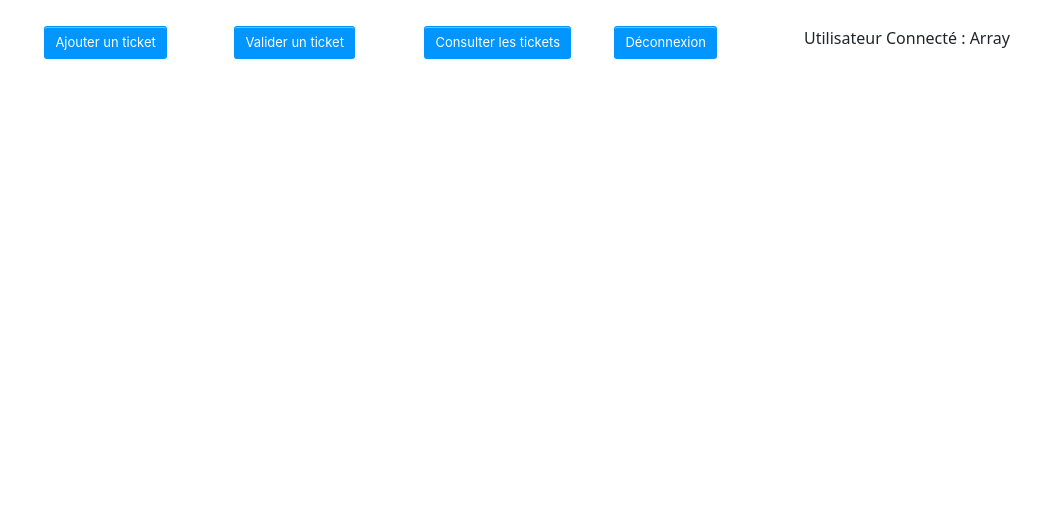
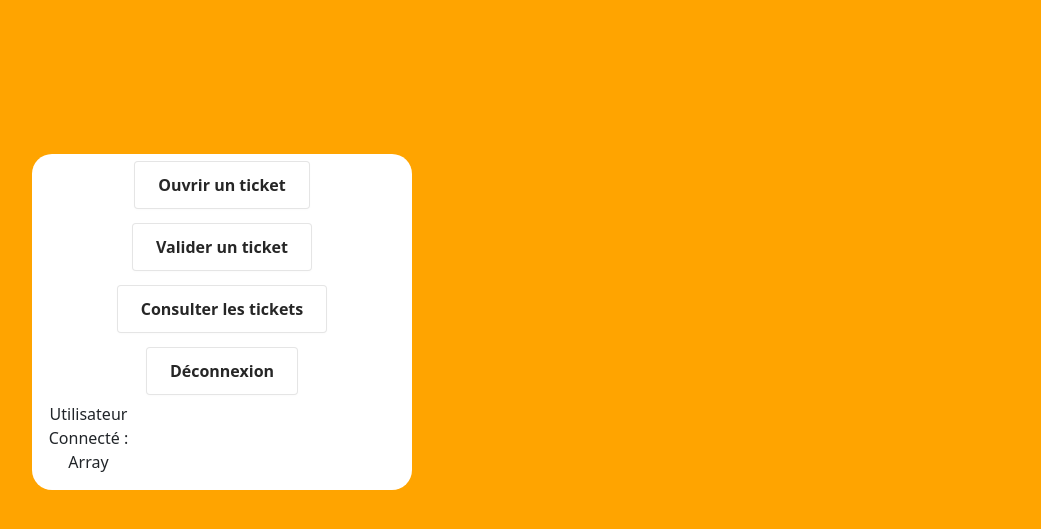
Before and after one commit to GuGules/ticketTool, a PHP site: page /menu.php in a window 1280 px wide. Shown: the top 529 px of the page, without its empty margins (38-1079 px from the left). Run offline with PHP 8.4, Linux system fonts and the light colour scheme; the visitor is signed in with stand-in values (Sample User, id 1).

Commit message:
Nouvelle BDD + Debut Menu

```diff
--- /dev/null
+++ b/scriptsSQL/BDDTicketsInserts/insertGravites.sql
@@ -0,0 +1,5 @@
+USE BDDTickets;
+INSERT INTO couleur(couleurHex,libelle)VALUES
+('D04848','Problème'),
+('F3B95F','Info'),
+('294B29','Validé');
--- a/scriptsSQL/BDDTicketsInserts/insertUserTest.sql
+++ b/scriptsSQL/BDDTicketsInserts/insertUserTest.sql
@@ -1 +1,2 @@
-INSERT INTO utilisateur(nom,prenom,adresseIP,SHA_PASS,username) VALUES ('test','test','127.0.0.1','b03ddf3ca2e714a6548e7495e2a03f5e824eaac9837cd7f159c67b90fb4b7342','test');
+USE BDDTickets;
+INSERT INTO utilisateur(nom,prenom,adresseIP,SHA_PASS,username,adminMode) VALUES ('test','test','127.0.0.1','b03ddf3ca2e714a6548e7495e2a03f5e824eaac9837cd7f159c67b90fb4b7342','test',1);
--- a/ticketTool/connected.php
+++ b/ticketTool/connected.php
@@ -6,7 +6,7 @@
 <body>
     <?php
         include("include/BDDAccess.php");
-        echo "<h1>".$_SESSION['ConnectedUser']."</h1>";
+        echo "<h1>".$_SESSION['adminMode']."</h1>";
     ?>
 </body>
 </html>
--- /dev/null
+++ b/ticketTool/disconnect.php
@@ -0,0 +1,4 @@
+<?php
+    $_SESSION['isLoggedIn']=false;
+    $_SESSION['ConnectedUser']="";
+    header('Location: index.php');?>
--- a/ticketTool/include/BDDAccess.php
+++ b/ticketTool/include/BDDAccess.php
@@ -16,7 +16,7 @@
 };
 
 function getUsers($bdd){
-   $req = "select nom,prenom from utilisateur";
+   $req = "select * from utilisateur";
    $res = $bdd->query($req);
    $lesLignes = $res->fetchAll();
    return $lesLignes;
--- a/ticketTool/include/userList.php
+++ b/ticketTool/include/userList.php
@@ -10,6 +10,7 @@
     foreach ($users as $user){
         $nom = $user['nom'];
         $prenom = $user['prenom'];
+        $adminMode = $user['adminMode']
     ?>
     <tr>
         <td><?php echo $nom;?></td>
--- a/ticketTool/index.php
+++ b/ticketTool/index.php
@@ -22,7 +22,7 @@
           <?php if (isset($_GET['error'])) {
             if ($_GET['error'] == "i_log") {
               echo "<p>Nom d'utilisateur ou mot de passe incorrect</p>";
-            } else if ($_GET['error'] == 'emp_log') {
+            } else if ($_GET['error'] == "emp_log") {
               echo "<p>Aucune informations d'identification entrées</p>";
             }
           } ?>
--- a/ticketTool/menu-style.css
+++ b/ticketTool/menu-style.css
@@ -1,54 +1,70 @@
 body{
     padding-top: 2%;
+    background-color: #FFA400;
 }
 
 #menu-barre{
-    align-content: left;
-    justify-content: left;
-    align-items: left;
-    text-align: left;
+    background-color: white;
+    align-items :center;
+    align-content: center;
+    text-align: center;
+    justify-content: center;
+    border-radius: 20px ;
 }
 
-
-
-/* CSS Buttons */
-
-.menu-btn {
-    background-color: #0095ff;
-    border: 1px solid transparent;
-    border-radius: 3px;
-    box-shadow: rgba(255, 255, 255, .4) 0 1px 0 0 inset;
+  /* Bouton CSS */
+  .menu-btn {
+    align-items: center;
+    background-color: #FFFFFF;
+    border: 1px solid rgba(0, 0, 0, 0.1);
+    border-radius: .25rem;
+    box-shadow: rgba(0, 0, 0, 0.02) 0 1px 3px 0;
     box-sizing: border-box;
-    color: #fff;
+    color: rgba(0, 0, 0, 0.85);
     cursor: pointer;
-    display: inline-block;
-    font-family: -apple-system,system-ui,"Segoe UI","Liberation Sans",sans-serif;
-    font-size: 13px;
-    font-weight: 400;
-    line-height: 1.15385;
+    display: inline-flex;
+    font-family: system-ui,-apple-system,system-ui,"Helvetica Neue",Helvetica,Arial,sans-serif;
+    font-size: 16px;
+    font-weight: 600;
+    justify-content: center;
+    line-height: 1.25;
     margin: 0;
-    outline: none;
-    padding: 8px .8em;
+    min-height: 3rem;
+    padding: calc(.875rem - 1px) calc(1.5rem - 1px);
     position: relative;
-    text-align: center;
     text-decoration: none;
+    transition: all 250ms;
     user-select: none;
     -webkit-user-select: none;
     touch-action: manipulation;
     vertical-align: baseline;
-    white-space: nowrap;
+    width: auto;
+  }
+
+  form{
+    padding-top: 2%;
+    padding-bottom :2%;
+  }
+
+  #menu{
+    padding-top : 10%;
   }
 
   .menu-btn:hover,
   .menu-btn:focus {
-    background-color: #07c;
+    border-color: rgba(0, 0, 0, 0.15);
+    box-shadow: rgba(0, 0, 0, 0.1) 0 4px 12px;
+    color: rgba(0, 0, 0, 0.65);
   }
 
-  .menu-btn:focus {
-    box-shadow: 0 0 0 4px rgba(0, 149, 255, .15);
+  .menu-btn:hover {
+    transform: translateY(-1px);
   }
 
   .menu-btn:active {
-    background-color: #0064bd;
-    box-shadow: none;
+    background-color: #F0F0F1;
+    border-color: rgba(0, 0, 0, 0.15);
+    box-shadow: rgba(0, 0, 0, 0.06) 0 2px 4px;
+    color: rgba(0, 0, 0, 0.65);
+    transform: translateY(0);
   }
--- a/ticketTool/menu.php
+++ b/ticketTool/menu.php
@@ -8,21 +8,15 @@
 </head>
 
 <body>
-    <div class="container" id="menu-barre">
+    <div class="container" id="menu">
         <div class="row">
-            <div class="col-lg-2 col-xl-2">
-                <button class="menu-btn" role="button">Ajouter un ticket</button>
+            <div class="col-sm-4 col-md-4 col-lg-4 col-xl-4" id="menu-barre">
+                <form method="POST" action="#"><button class="menu-btn" type="submit">Ouvrir un ticket</button></form>
+                <form method="POST" action="#"><button class="menu-btn" type="submit">Valider un ticket</button></form>
+                <form method="POST" action="#"><button class="menu-btn" type="submit">Consulter les tickets</button></form>
+                <form method="POST" action="disconnect.php"><button class="menu-btn" type="submit">Déconnexion</button></form>
+                <div class="col-lg-3 col-xl-3"><?php echo "<p>Utilisateur Connecté : " . $_SESSION['ConnectedUser'] . "</p>"; ?></div>
             </div>
-            <div class="col-lg-2 col-xl-2">
-                <button class="menu-btn" role="button">Valider un ticket</button>
-            </div>
-            <div class="col-lg-2 col-xl-2">
-                <button class="menu-btn" role="button">Consulter les tickets</button>
-            </div>
-            <div class="col-lg-2 col-xl-2">
-                <button class="menu-btn" role="button">Déconnexion</button>
-            </div>
-            <div class="col-lg-3 col-xl-3"><?php echo "<p>Utilisateur Connecté : ".$_SESSION['ConnectedUser']."</p>";?></div>
         </div>
     </div>
 </body>
```
Also changed, not shown: scriptsSQL/BDDTickets.sql (+4 -17 lines), ticketTool/connect.php (+3 -4 lines), ticketTool/include/libConnexion.php (+16 -3 lines).
